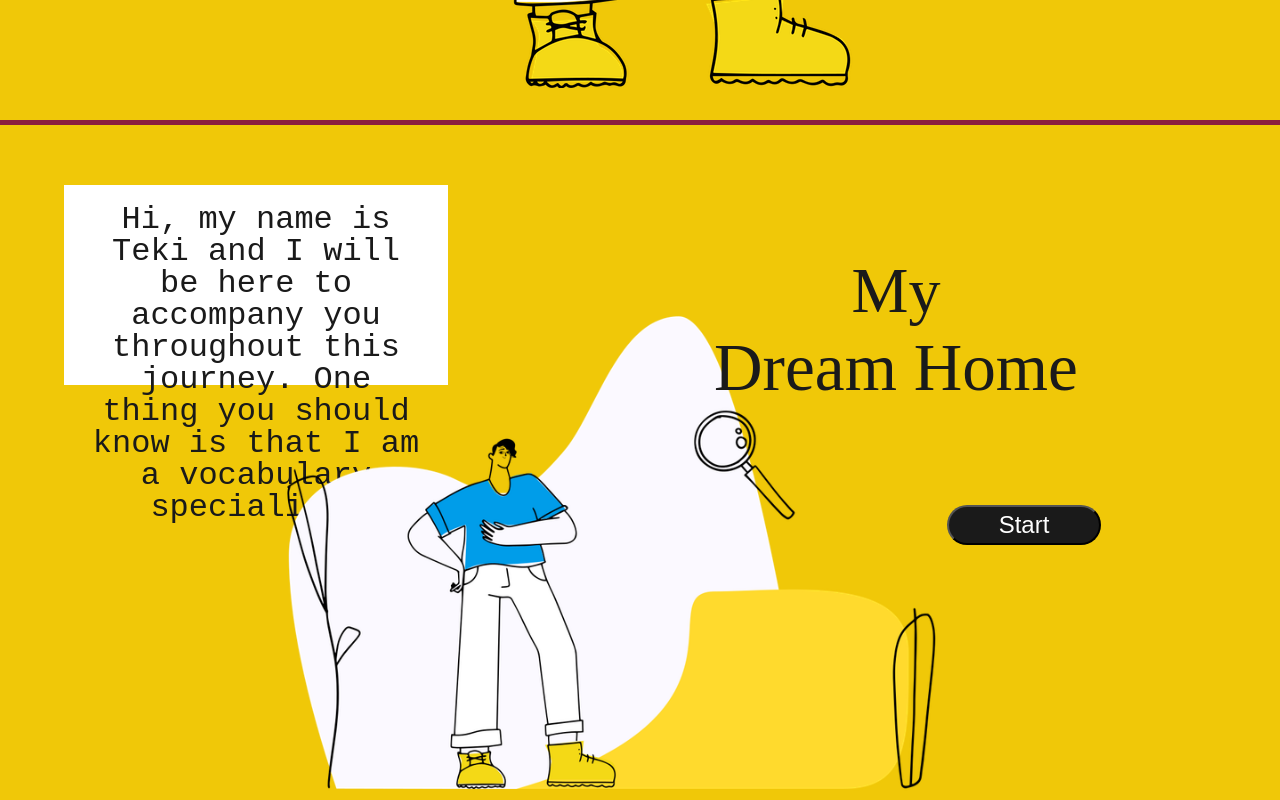
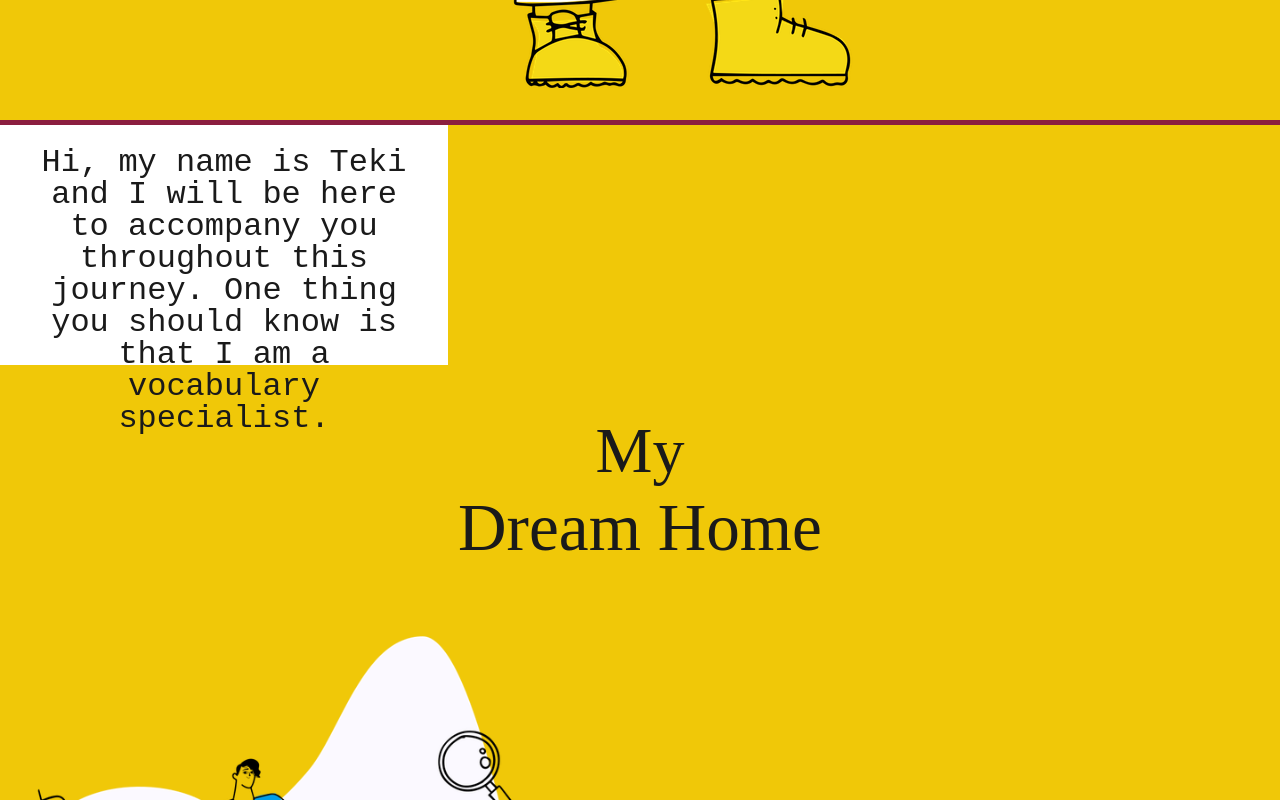
Before and after one commit to Dream-Home-PEABOT/DreamHome_FEE, a React (Create React App) app: page / in a window 1280 px wide. Shown: the part 800-1600 px from the top of the page. Built offline with nearby package versions, Linux system fonts and the light colour scheme; no server answers; a web font is replaced by a local one.

Commit message:
Fix height:

```diff
--- a/src/components/Journey/Journey.css
+++ b/src/components/Journey/Journey.css
@@ -4,7 +4,7 @@
   border-top: 5px solid #8B1E3F;
 }
 
-.journey-container{
+.container{
   height: 100%;
   display: grid;
   grid-template-columns: repeat(5, 1fr);
@@ -16,13 +16,13 @@
   display: inline-flex;
   justify-content: center;
   align-items: center;
-
+  z-index: 1;
 }
 
 .info-box{
   background-color: #ffffff;
-  height: 25vh;
-  width: 30vw;
+  height: 30vh;
+  width: 35vw;
 }
 
 .info{
@@ -64,13 +64,14 @@ justify-content: center;
   color: #ffffff;
   font-size: 1.5em;
   height: 5vh;
-    width: 12vw;
+  width: 12vw;
 
 }
 
 .btn:hover{
   background-color: #3C153B;
   color:#F0C808;
+  font-size: 1.7em;
 }
 
 .img-box{
```
